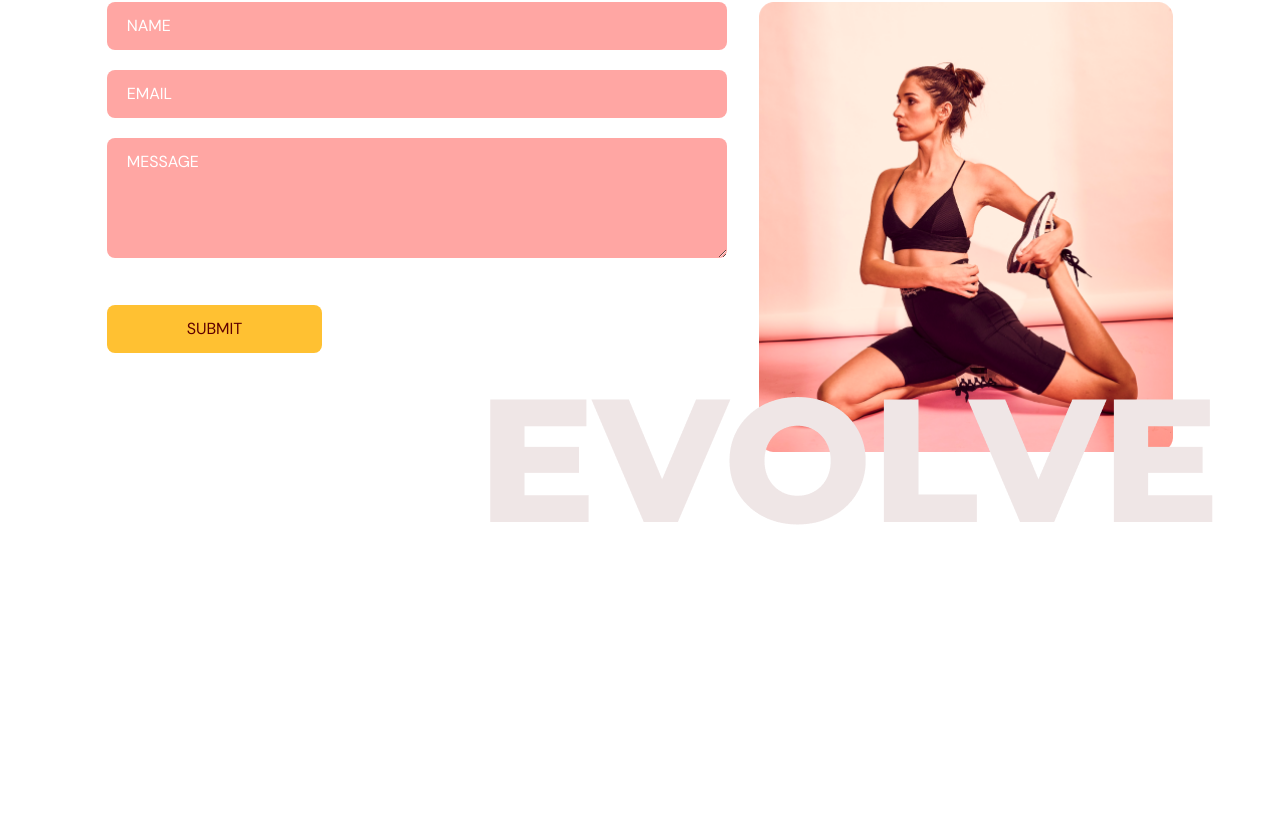
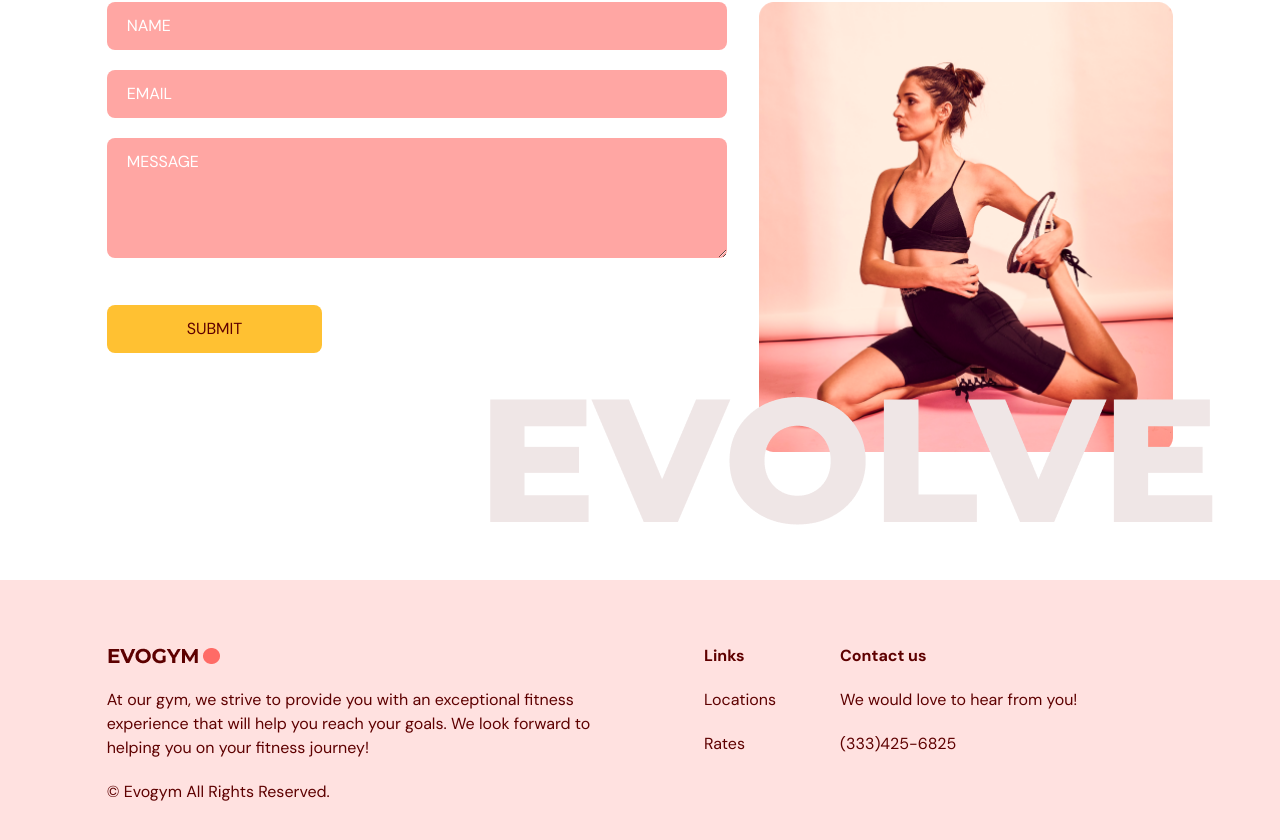
Before and after one commit to ChrisJRamirez/GymEvolve, a React (Vite) app: page / in a window 1280 px wide. Shown: the part 3276-4116 px from the top of the page. Before the commit the page ends 3856 px from the top, so only its background shows below. Built offline with nearby package versions, Linux system fonts and the light colour scheme.

Commit message:
built footer

```diff
--- a/src/App.tsx
+++ b/src/App.tsx
@@ -3,6 +3,7 @@ import Home from "@/scenes/home";
 import Benefits from "@/scenes/benefits";
 import OurClasses from "@/scenes/ourClasses";
 import ContactUs from "@/scenes/contactUs";
+import Footer from "@/scenes/footer";
 import { useEffect, useState } from "react";
 import { SelectedPage } from "./shared/types";
 
@@ -35,6 +36,7 @@ function App() {
       <Benefits setSelectedPage={setSelectedPage} />
       <OurClasses setSelectedPage={setSelectedPage} />
       <ContactUs setSelectedPage={setSelectedPage} />
+      <Footer />
     </div>
   );
 }
--- /dev/null
+++ b/src/scenes/footer/index.tsx
@@ -0,0 +1,32 @@
+import Logo from "@/assets/Logo.png";
+
+const Footer = () => {
+  return (
+    <footer className="bg-primary-100 py-16">
+      <div className="justify-content mx-auto w-5/6 gap-16 md:flex">
+        <div className="mt-16 basis-1/2 md:mt-0">
+          <img src={Logo} alt="Logo" />
+          <p className="my-5">
+            At our gym, we strive to provide you with an exceptional fitness
+            experience that will help you reach your goals. We look forward to
+            helping you on your fitness journey!
+          </p>
+          <p>© Evogym All Rights Reserved.</p>
+        </div>
+
+        <div className="mt-16 basis1/4 md:mt-0">
+          <h4 className="font-bold">Links</h4>
+          <p className="my-5">Locations</p>
+          <p className="my-5">Rates</p>
+        </div>
+        <div className="mt-16 basis1/4 md:mt-0">
+          <h4 className="font-bold">Contact us</h4>
+          <p className="my-5">We would love to hear from you!</p>
+          <p>(333)425-6825</p>
+        </div>
+      </div>
+    </footer>
+  );
+};
+
+export default Footer;
```
